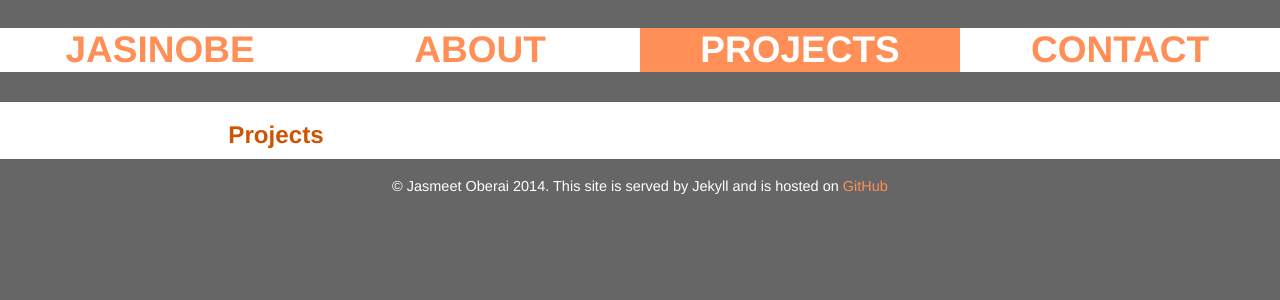
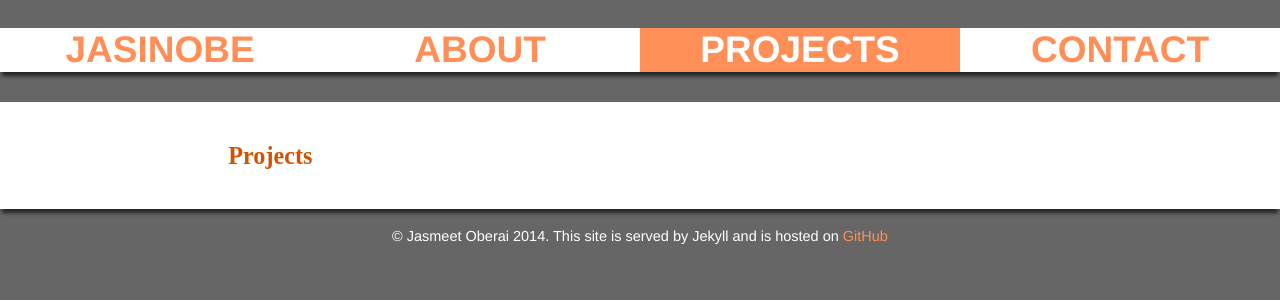
Before and after one commit to jasmeeto/jasmeeto.github.io, a Jekyll site: the page built from projects/index.html, in a window 1280 px wide. Shown: the top 300 px of the page. Built offline with Jekyll 4.4.1, drawn with Linux system fonts in a browser that asks for light colours; nearby versions of some CDN libraries; Markdown is read by kramdown in place of the engine named in the settings.

Commit message:
more styling

```diff
--- a/assets/css/main.css
+++ b/assets/css/main.css
@@ -9,8 +9,6 @@
   margin: 0;
   padding: 0;
 }
-
-/*html, body { height: 100%; }*/
 
 body {
   background-color: #666;
@@ -35,6 +33,7 @@ a:hover{ color: #ddd }
 section {
    margin: 4rem auto;
 }
+
 /*****************************************************************************/
 /*
 /* Menu
@@ -42,6 +41,9 @@ section {
 /*****************************************************************************/
 .menu{
     margin: -2rem auto 3rem;
+    box-shadow: 0 0.6rem 4px -2px #232323;
+    -moz-box-shadow: 0 0.6rem 4px -2px #232323;
+    -webkit-box-shadow: 0 0.6rem 4px -2px #232323;
 }
 
 .menu a {
@@ -143,19 +145,12 @@ section {
 
 .main-grid{
     background-color: #fff;
-    text-align: justify;
-    /*margin: 1rem;*/
+    text-align: left;
+    font-family: FontAwesome;
+    box-shadow: 0 0.6rem 4px -2px #232323;
+    -moz-box-shadow: 0 0.6rem 4px -2px #232323;
+    -webkit-box-shadow: 0 0.6rem 4px -2px #232323;
 }
-
-/*.main-grid a:link,*/
-/*.main-grid a:active,*/
-/*.main-grid a:visited{*/
-    /*color: #428bca !important;*/
-/*}*/
-
-/*.main-grid a:hover{*/
-    /*color: #F76F14 !important;*/
-/*}*/
 
 footer {
   color: #fff;
--- a/projects/index.html
+++ b/projects/index.html
@@ -6,8 +6,10 @@ active: projects
 
 <div class="custom-row">
   <article class="home col-md-6 col-md-offset-2">
-    <h2 class="sub-heading">Projects</h2>
-    <div class="projects">
-    </div>
+    <section>
+      <h2 class="sub-heading">Projects</h2>
+      <div class="projects">
+      </div>
+    </section>
   </article>
 </div>
```
